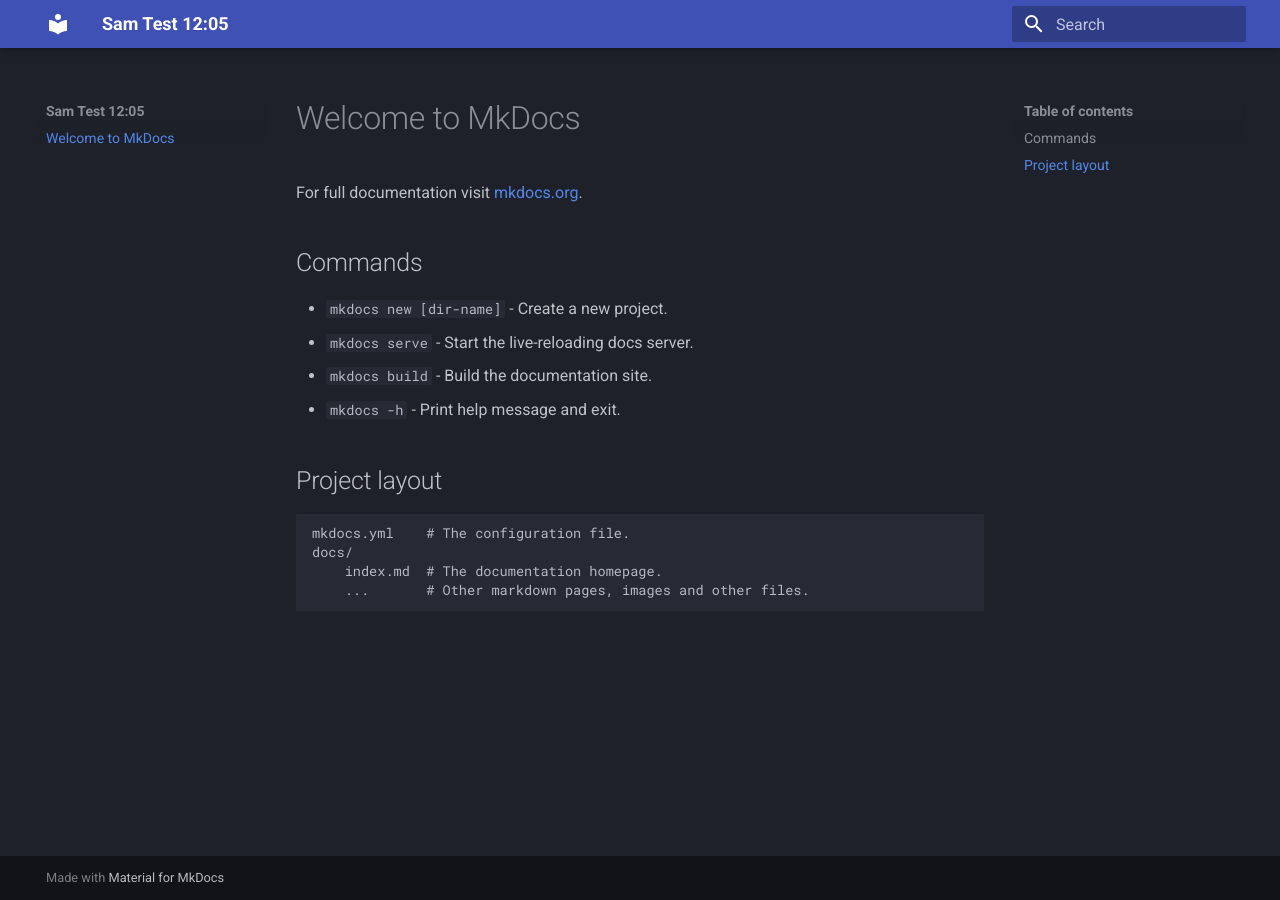
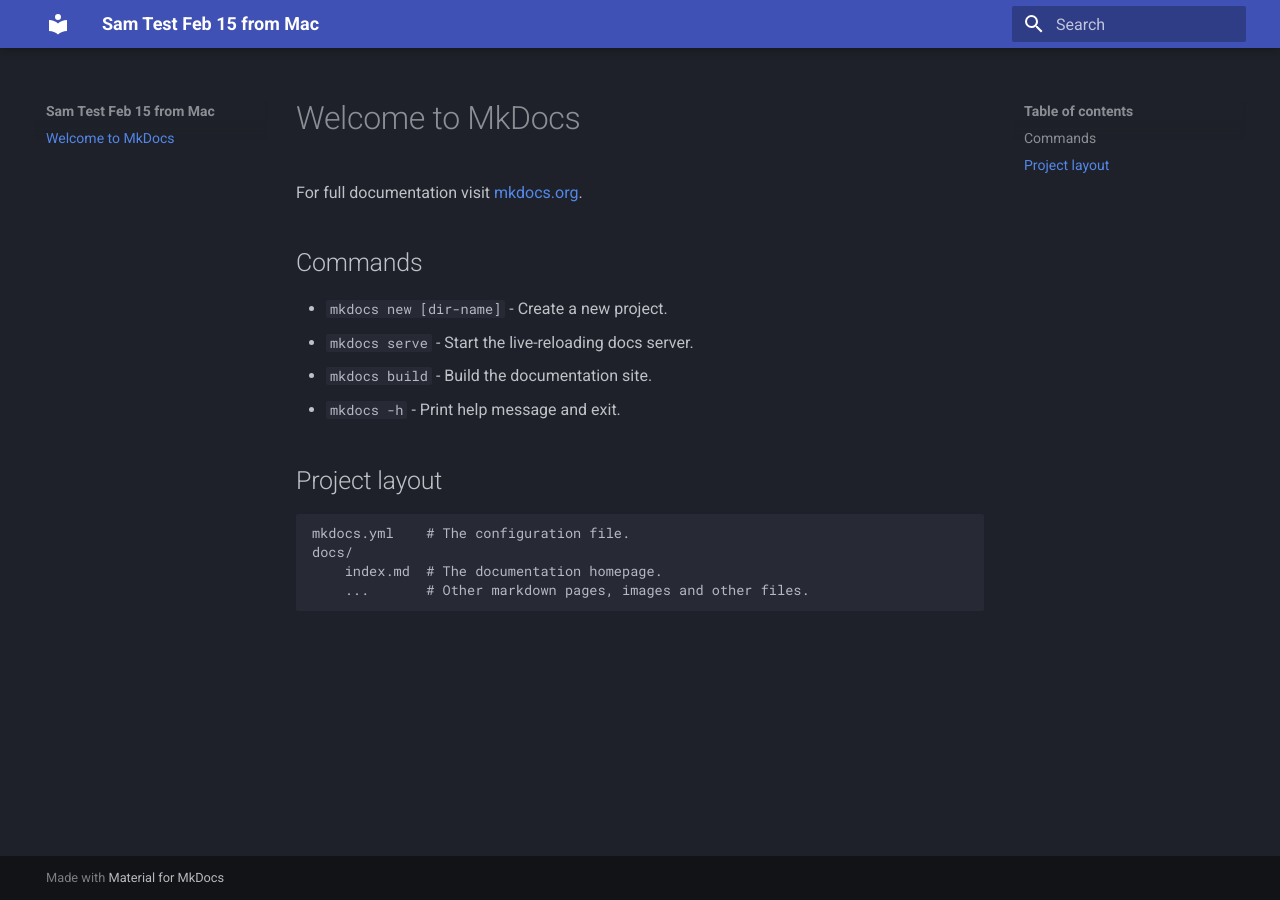
Before and after one commit to SammyJLee/testdocs, an MkDocs documentation site: the page built from docs/index.md, in a window 1280 px wide. Built offline with MkDocs 1.6.1 and Material for MkDocs 9.7.7, drawn with Linux system fonts in a browser that asks for light colours.

Commit message:
changed site name

```diff
--- a/mkdocs.yml
+++ b/mkdocs.yml
@@ -1,4 +1,4 @@
-site_name: Sam Test 12:05
+site_name: Sam Test Feb 15 from Mac
 
 theme:
   name: material
```
